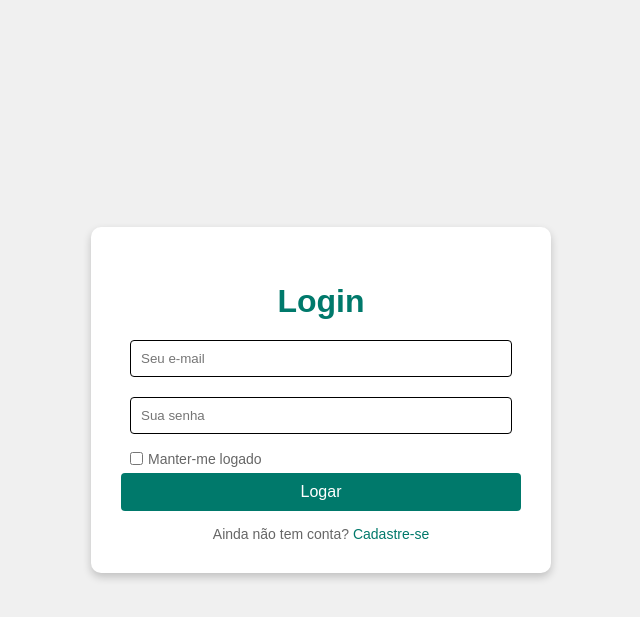
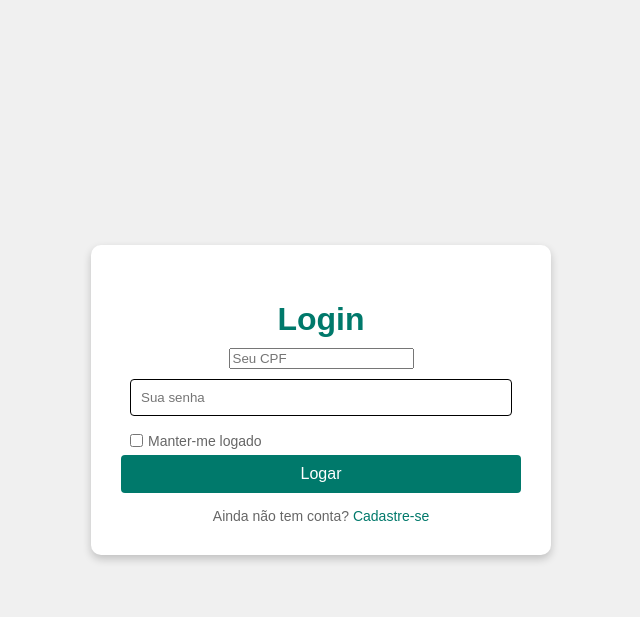
Before and after one commit to proglogic1/banco_turma_noite_senac, a Django app: page /login/ in a window 1280 px wide. Shown: the top 617 px of the page, without its empty margins (319-959 px from the left). Run offline with Django 5.2, Linux system fonts and the light colour scheme.

Commit message:
colocando o cpf

```diff
--- a/Templates/accounts/login.html
+++ b/Templates/accounts/login.html
@@ -12,7 +12,7 @@
     <div class="login-container">
         <h2>Login</h2>
         <form action="#">
-            <input type="email" placeholder="Seu e-mail" required>
+            <input type="text" placeholder="Seu CPF" required maxlength="14" oninput="this.value = this.value.replace(/\D/g, '').replace(/(\d{3})(\d)/, '$1.$2').replace(/(\d{3})\.(\d{3})(\d)/, '$1.$2.$3').replace(/(\d{3})\.(\d{3})\.(\d{3})(\d{1,2})$/, '$1.$2.$3-$4');">
             <input type="password" placeholder="Sua senha" required>
             <label>
                 <input type="checkbox"> Manter-me logado
```
